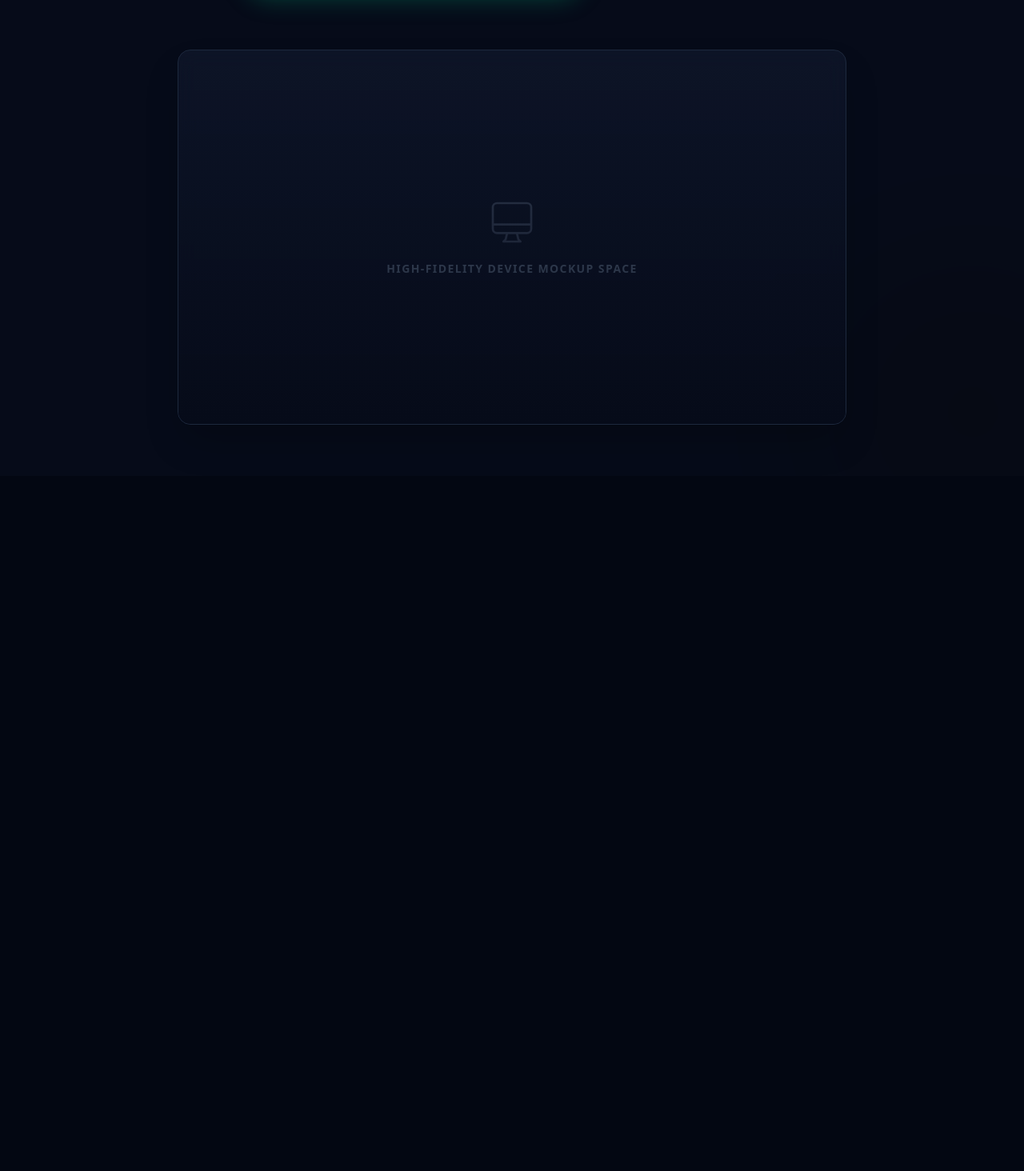
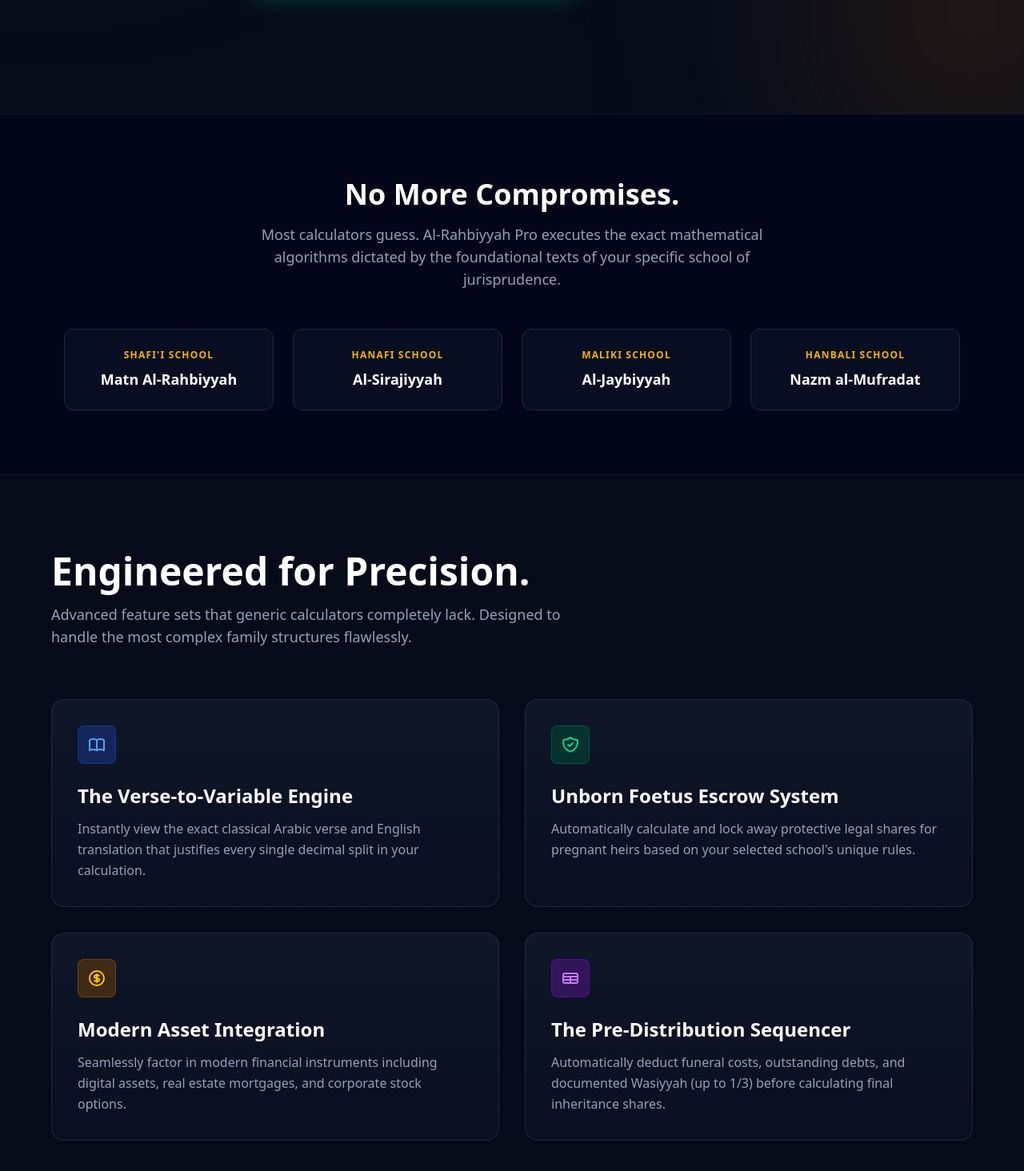
Before and after one commit to drmahmudma-bida/alrahbiyyah-pro, a Next.js app: page / in a window 1280 px wide. Shown: the part 524-1988 px from the top of the page at 80% size. Before the commit the page ends 1119 px from the top, so only its background shows below. Built offline with nearby package versions, Linux system fonts and the light colour scheme.

Commit message:
Added Four-School Matrix and Feature Grid

```diff
--- a/src/app/page.tsx
+++ b/src/app/page.tsx
@@ -2,32 +2,28 @@
 
 export default function LandingPage() {
   return (
-    <main className="min-h-screen bg-[#060b19] relative overflow-hidden flex flex-col items-center justify-start pt-24 pb-16 px-4">
+    <main className="min-h-screen bg-[#060b19] text-slate-300 relative overflow-x-hidden selection:bg-yellow-500/30 selection:text-yellow-200">
 
-      {/* Cinematic Background Glows */}
-      <div className="absolute top-[-10%] left-[-10%] w-96 h-96 bg-blue-900 rounded-full mix-blend-multiply filter blur-[128px] opacity-50 z-0"></div>
-      <div className="absolute bottom-[-10%] right-[-10%] w-96 h-96 bg-yellow-900 rounded-full mix-blend-multiply filter blur-[128px] opacity-30 z-0"></div>
+      {/* --- HERO SECTION --- */}
+      <section className="relative pt-24 pb-20 px-4 flex flex-col items-center justify-start z-10">
+        <div className="absolute top-[-10%] left-[-10%] w-96 h-96 bg-blue-900 rounded-full mix-blend-multiply filter blur-[128px] opacity-50 z-0 pointer-events-none"></div>
+        <div className="absolute bottom-[-10%] right-[-10%] w-96 h-96 bg-yellow-900 rounded-full mix-blend-multiply filter blur-[128px] opacity-30 z-0 pointer-events-none"></div>
 
         <div className="relative z-10 max-w-5xl mx-auto text-center flex flex-col items-center">
-
-        {/* Authority Badge */}
           <div className="mb-6 inline-flex items-center px-4 py-1.5 rounded-full border border-yellow-500/30 bg-yellow-500/10 text-yellow-300 text-sm font-medium tracking-wide">
             <span className="w-2 h-2 rounded-full bg-yellow-400 mr-2 animate-pulse"></span>
             The Official Digital Companion to The Islamic Estate Blueprint
           </div>
 
-        {/* The Main Headline (3D Embossed Gold Effect) */}
           <h1 className="text-5xl md:text-7xl font-extrabold tracking-tight mb-6 text-transparent bg-clip-text bg-gradient-to-b from-yellow-200 via-yellow-400 to-yellow-700 drop-shadow-lg">
             The Final Word in <br className="hidden md:block" />
             Shariah Estate Planning.
           </h1>
 
-        {/* The Subheadline */}
           <p className="max-w-3xl mx-auto text-lg md:text-xl text-slate-300 mb-10 leading-relaxed">
             The world's first smart inheritance ecosystem powered by Matn Al-Rahbiyyah and the authoritative texts of all four Sunni Madhabs. Built for families, scholars, and legal professionals.
           </p>
 
-        {/* CTA Buttons */}
           <div className="flex flex-col sm:flex-row gap-4 mb-16 w-full justify-center">
             <Link
               href="/calculator"
@@ -37,26 +33,89 @@
             </Link>
 
             <button className="inline-flex items-center justify-center px-8 py-4 text-lg font-semibold text-slate-300 bg-slate-800/50 rounded-full hover:bg-slate-700/50 hover:text-white transition-all duration-300 border border-slate-700 backdrop-blur-sm">
-            <svg className="w-5 h-5 mr-2" fill="none" stroke="currentColor" viewBox="0 0 24 24" xmlns="http://www.w3.org/2000/svg">
-              <path strokeLinecap="round" strokeLinejoin="round" strokeWidth="2" d="M8.684 13.342C8.886 12.938 9 12.482 9 12c0-.482-.114-.938-.316-1.342m0 2.684a3 3 0 110-2.684m0 2.684l6.632 3.316m-6.632-6l6.632-3.316m0 0a3 3 0 105.367-2.684 3 3 0 00-5.367 2.684zm0 9.316a3 3 0 105.368 2.684 3 3 0 00-5.368-2.684z"></path>
-            </svg>
+              <svg className="w-5 h-5 mr-2" fill="none" stroke="currentColor" viewBox="0 0 24 24" xmlns="http://www.w3.org/2000/svg"><path strokeLinecap="round" strokeLinejoin="round" strokeWidth="2" d="M8.684 13.342C8.886 12.938 9 12.482 9 12c0-.482-.114-.938-.316-1.342m0 2.684a3 3 0 110-2.684m0 2.684l6.632 3.316m-6.632-6l6.632-3.316m0 0a3 3 0 105.367-2.684 3 3 0 00-5.367 2.684zm0 9.316a3 3 0 105.368 2.684 3 3 0 00-5.368-2.684z"></path></svg>
               Share Platform
             </button>
           </div>
+        </div>
+      </section>
 
-        {/* The Device Mockup Placeholder */}
-        <div className="w-full max-w-4xl mx-auto relative rounded-2xl overflow-hidden shadow-2xl border border-slate-800 bg-slate-900/80 backdrop-blur-md aspect-video flex items-center justify-center group">
-          <div className="absolute inset-0 bg-gradient-to-t from-[#060b19] to-transparent z-10 pointer-events-none"></div>
+      {/* --- AUTHORITY SECTION: FOUR-SCHOOL MATRIX --- */}
+      <section className="py-20 bg-slate-950 border-y border-slate-800/50 relative z-10">
+        <div className="max-w-6xl mx-auto px-4">
+          <div className="text-center mb-12">
+            <h2 className="text-3xl md:text-4xl font-bold text-white mb-4">No More Compromises.</h2>
+            <p className="max-w-2xl mx-auto text-slate-400 text-lg">
+              Most calculators guess. Al-Rahbiyyah Pro executes the exact mathematical algorithms dictated by the foundational texts of your specific school of jurisprudence.
+            </p>
+          </div>
 
-          <div className="text-slate-500 flex flex-col items-center">
-            <svg className="w-16 h-16 mb-4 opacity-50 group-hover:scale-110 transition-transform duration-500" fill="none" stroke="currentColor" viewBox="0 0 24 24" xmlns="http://www.w3.org/2000/svg">
-              <path strokeLinecap="round" strokeLinejoin="round" strokeWidth="1" d="M9.75 17L9 20l-1 1h8l-1-1-.75-3M3 13h18M5 17h14a2 2 0 002-2V5a2 2 0 00-2-2H5a2 2 0 00-2 2v10a2 2 0 002 2z"></path>
-            </svg>
-            <p className="text-sm tracking-widest uppercase font-semibold">High-Fidelity Device Mockup Space</p>
+          <div className="grid grid-cols-2 md:grid-cols-4 gap-4 md:gap-6">
+            {[
+              { madhab: "Shafi'i", text: "Matn Al-Rahbiyyah" },
+              { madhab: "Hanafi", text: "Al-Sirajiyyah" },
+              { madhab: "Maliki", text: "Al-Jaybiyyah" },
+              { madhab: "Hanbali", text: "Nazm al-Mufradat" }
+            ].map((school, idx) => (
+              <div key={idx} className="bg-slate-900/50 border border-slate-800 rounded-xl p-6 flex flex-col items-center justify-center text-center hover:border-yellow-600/50 transition-colors duration-300 group">
+                <span className="text-yellow-500 font-semibold mb-2 uppercase tracking-widest text-xs">{school.madhab} School</span>
+                <span className="text-white text-lg font-bold group-hover:text-yellow-400 transition-colors">{school.text}</span>
+              </div>
+            ))}
           </div>
         </div>
+      </section>
 
+      {/* --- FEATURE GRID: THE LAST BORN --- */}
+      <section className="py-24 relative z-10 px-4">
+        <div className="max-w-6xl mx-auto">
+          <div className="mb-16">
+            <h2 className="text-3xl md:text-5xl font-bold text-white mb-4">Engineered for Precision.</h2>
+            <p className="text-slate-400 text-lg max-w-2xl">
+              Advanced feature sets that generic calculators completely lack. Designed to handle the most complex family structures flawlessly.
+            </p>
           </div>
+
+          <div className="grid grid-cols-1 md:grid-cols-2 gap-8">
+            {/* Feature 1 */}
+            <div className="p-8 rounded-2xl bg-gradient-to-b from-slate-800/40 to-slate-900/40 border border-slate-700/50 hover:border-yellow-500/30 transition-all duration-300">
+              <div className="w-12 h-12 rounded-lg bg-blue-900/50 flex items-center justify-center text-blue-400 mb-6 border border-blue-700/50">
+                <svg className="w-6 h-6" fill="none" stroke="currentColor" viewBox="0 0 24 24" xmlns="http://www.w3.org/2000/svg"><path strokeLinecap="round" strokeLinejoin="round" strokeWidth="2" d="M12 6.253v13m0-13C10.832 5.477 9.246 5 7.5 5S4.168 5.477 3 6.253v13C4.168 18.477 5.754 18 7.5 18s3.332.477 4.5 1.253m0-13C13.168 5.477 14.754 5 16.5 5c1.747 0 3.332.477 4.5 1.253v13C19.832 18.477 18.247 18 16.5 18c-1.746 0-3.332.477-4.5 1.253"></path></svg>
+              </div>
+              <h3 className="text-2xl font-bold text-white mb-3">The Verse-to-Variable Engine</h3>
+              <p className="text-slate-400 leading-relaxed">Instantly view the exact classical Arabic verse and English translation that justifies every single decimal split in your calculation.</p>
+            </div>
+
+            {/* Feature 2 */}
+            <div className="p-8 rounded-2xl bg-gradient-to-b from-slate-800/40 to-slate-900/40 border border-slate-700/50 hover:border-yellow-500/30 transition-all duration-300">
+              <div className="w-12 h-12 rounded-lg bg-emerald-900/50 flex items-center justify-center text-emerald-400 mb-6 border border-emerald-700/50">
+                <svg className="w-6 h-6" fill="none" stroke="currentColor" viewBox="0 0 24 24" xmlns="http://www.w3.org/2000/svg"><path strokeLinecap="round" strokeLinejoin="round" strokeWidth="2" d="M9 12l2 2 4-4m5.618-4.016A11.955 11.955 0 0112 2.944a11.955 11.955 0 01-8.618 3.04A12.02 12.02 0 003 9c0 5.591 3.824 10.29 9 11.622 5.176-1.332 9-6.03 9-11.622 0-1.042-.133-2.052-.382-3.016z"></path></svg>
+              </div>
+              <h3 className="text-2xl font-bold text-white mb-3">Unborn Foetus Escrow System</h3>
+              <p className="text-slate-400 leading-relaxed">Automatically calculate and lock away protective legal shares for pregnant heirs based on your selected school's unique rules.</p>
+            </div>
+
+            {/* Feature 3 */}
+            <div className="p-8 rounded-2xl bg-gradient-to-b from-slate-800/40 to-slate-900/40 border border-slate-700/50 hover:border-yellow-500/30 transition-all duration-300">
+              <div className="w-12 h-12 rounded-lg bg-yellow-900/50 flex items-center justify-center text-yellow-400 mb-6 border border-yellow-700/50">
+                <svg className="w-6 h-6" fill="none" stroke="currentColor" viewBox="0 0 24 24" xmlns="http://www.w3.org/2000/svg"><path strokeLinecap="round" strokeLinejoin="round" strokeWidth="2" d="M12 8c-1.657 0-3 .895-3 2s1.343 2 3 2 3 .895 3 2-1.343 2-3 2m0-8c1.11 0 2.08.402 2.599 1M12 8V7m0 1v8m0 0v1m0-1c-1.11 0-2.08-.402-2.599-1M21 12a9 9 0 11-18 0 9 9 0 0118 0z"></path></svg>
+              </div>
+              <h3 className="text-2xl font-bold text-white mb-3">Modern Asset Integration</h3>
+              <p className="text-slate-400 leading-relaxed">Seamlessly factor in modern financial instruments including digital assets, real estate mortgages, and corporate stock options.</p>
+            </div>
+
+            {/* Feature 4 */}
+            <div className="p-8 rounded-2xl bg-gradient-to-b from-slate-800/40 to-slate-900/40 border border-slate-700/50 hover:border-yellow-500/30 transition-all duration-300">
+              <div className="w-12 h-12 rounded-lg bg-purple-900/50 flex items-center justify-center text-purple-400 mb-6 border border-purple-700/50">
+                <svg className="w-6 h-6" fill="none" stroke="currentColor" viewBox="0 0 24 24" xmlns="http://www.w3.org/2000/svg"><path strokeLinecap="round" strokeLinejoin="round" strokeWidth="2" d="M3 10h18M3 14h18m-9-4v8m-7 0h14a2 2 0 002-2V8a2 2 0 00-2-2H5a2 2 0 00-2 2v8a2 2 0 002 2z"></path></svg>
+              </div>
+              <h3 className="text-2xl font-bold text-white mb-3">The Pre-Distribution Sequencer</h3>
+              <p className="text-slate-400 leading-relaxed">Automatically deduct funeral costs, outstanding debts, and documented Wasiyyah (up to 1/3) before calculating final inheritance shares.</p>
+            </div>
+          </div>
+        </div>
+      </section>
+
     </main>
   );
 }
```
Lines whose indentation alone changed are shown as unchanged.
